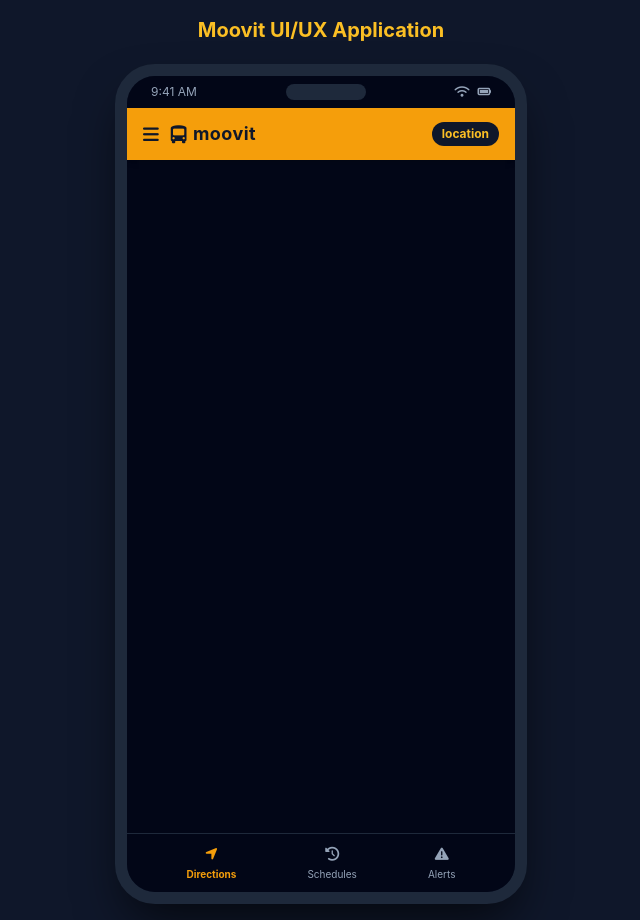
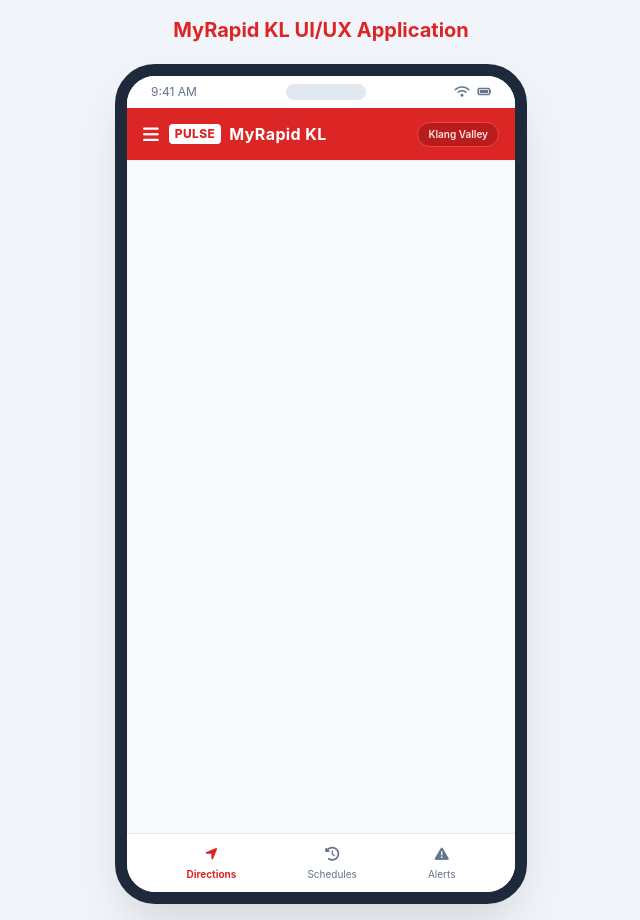
Before and after one commit to ImaniIshak/Moovit_Application, a plain HTML site: page index.html in a window 1280 px wide. Shown: the whole page, without its empty margins (319-959 px from the left). Drawn offline with nearby package versions, Linux system fonts and the light colour scheme.

Commit message:
updated theme color

```diff
--- a/css/style.css
+++ b/css/style.css
@@ -1,25 +1,173 @@
-body {
-    font-family: -apple-system, BlinkMacSystemFont, "Segoe UI", Roboto, Helvetica, Arial, sans-serif;
-    background-color: #0f172a;
-    color: #f8fafc;
+
+/* =========================================
+   1. THEME COLOURS
+   Tukar warna di sini sahaja
+   ========================================= */
+
+
+:root {
+    /* Main colours */
+    --primary: #dc2626;
+    --primary-hover: #d97706;
+    --primary-text: #ffffff;
+
+    /* Background colours - LIGHT MODE */
+    --page-bg: #f1f5f9;
+    --phone-bg: #ffffff;
+    --header-bg: #dc2626;
+    --content-bg: #f8fafc;
+    --status-bg: #ffffff;
+    --bottom-nav-bg: #ffffff;
+    --notch-bg: #e2e8f0;
+
+    /* Text colours */
+    --text-main: #1e293b;
+    --text-muted: #64748b;
+    --text-on-primary: #1e293b;
+
+    /* Border and frame */
+    --border-color: #e2e8f0;
+    --frame-border: #1e293b;
+
+    /* Phone shadow */
+    --phone-shadow: 0 25px 50px -12px rgba(0, 0, 0, 0.15);
 }
 
-/* Phone frame styling when viewed on desktop/laptop */
+
+
+/* =========================================
+   2. GENERAL PAGE
+   ========================================= */
+
+body {
+    font-family: -apple-system, BlinkMacSystemFont, "Segoe UI",
+        Roboto, Helvetica, Arial, sans-serif;
+}
+
+.app-body {
+    background-color: var(--page-bg);
+    color: var(--text-main);
+}
+
+.desktop-title {
+    color: var(--primary);
+}
+
+.desktop-subtitle {
+    color: var(--text-muted);
+}
+
+
+/* =========================================
+   3. PHONE FRAME
+   ========================================= */
+
+.phone-frame {
+    background-color: var(--phone-bg);
+    color: var(--text-main);
+}
+
 @media (min-width: 640px) {
     .phone-frame {
         max-width: 412px;
         height: 840px;
         border-radius: 40px;
-        box-shadow: 0 25px 50px -12px rgba(0, 0, 0, 0.7);
-        border: 12px solid #1e293b;
+        box-shadow: var(--phone-shadow);
+        border: 12px solid var(--frame-border);
     }
 }
 
-/* Custom scrollbar hiding utility */
+
+/* =========================================
+   4. PHONE STATUS BAR
+   ========================================= */
+
+.status-bar {
+    background-color: var(--status-bg);
+    color: var(--text-muted);
+}
+
+.speaker-notch {
+    background-color: var(--notch-bg);
+}
+
+
+/* =========================================
+   5. APP HEADER
+   ========================================= */
+
+.app-header {
+    background-color: var(--header-bg);
+    color: var(--text-on-primary);
+}
+
+.location-badge {
+    background-color: var(--phone-bg);
+    color: var(--primary);
+}
+
+
+/* =========================================
+   6. MAIN CONTENT
+   ========================================= */
+
+.content-area {
+    background-color: var(--content-bg);
+    color: var(--text-main);
+}
+
+
+/* =========================================
+   7. BOTTOM NAVIGATION
+   ========================================= */
+
+.bottom-nav {
+    background-color: var(--bottom-nav-bg);
+    border-color: var(--border-color);
+    color: var(--text-muted);
+}
+
+.nav-item {
+    color: var(--text-muted);
+    transition: color 0.2s ease;
+}
+
+.nav-item:hover {
+    color: var(--text-main);
+}
+
+.nav-active {
+    color: var(--primary);
+}
+
+
+/* =========================================
+   8. SCROLLBAR
+   ========================================= */
+
 .hide-scrollbar::-webkit-scrollbar {
     display: none;
 }
+
 .hide-scrollbar {
     -ms-overflow-style: none;
     scrollbar-width: none;
 }
+
+/* MyRapid KL Header */
+
+.rapid-header {
+    background-color: #dc2626;
+    color: #ffffff;
+}
+
+.rapid-logo {
+    background-color: #ffffff;
+    color: #dc2626;
+}
+
+.rapid-location {
+    background-color: #b91c1c;
+    color: #fee2e2;
+    border-color: #ef4444;
+}
--- a/index.html
+++ b/index.html
@@ -1,77 +1,100 @@
+
 <!DOCTYPE html>
 <html lang="en">
 <head>
     <meta charset="UTF-8">
     <meta name="viewport" content="width=device-width, initial-scale=1.0">
-    <title>Phone Frame Template</title>
-    <!-- Tailwind CSS for Layout & Styling -->
+
+    <title>Moovit UI/UX Application</title>
+
+    <!-- Tailwind CSS -->
     <script src="https://cdn.tailwindcss.com"></script>
-    <!-- Font Awesome for Icons -->
-    <link rel="stylesheet" href="https://cdnjs.cloudflare.com/ajax/libs/font-awesome/6.4.0/css/all.min.css">
-    <!-- Custom External Stylesheet -->
+
+    <!-- Font Awesome -->
+    <link rel="stylesheet"
+          href="https://cdnjs.cloudflare.com/ajax/libs/font-awesome/6.4.0/css/all.min.css">
+
+    <!-- Custom CSS -->
     <link rel="stylesheet" href="css/style.css">
 </head>
 
-<body class="flex flex-col items-center justify-center min-h-screen p-0 sm:p-4">
+<body class="app-body flex flex-col items-center justify-center min-h-screen p-0 sm:p-4">
 
-    <!-- Desktop Title / Info Header -->
+    <!-- Desktop Title -->
     <div class="hidden sm:block text-center max-w-lg mb-4">
-        <h1 class="text-xl font-bold text-amber-400 mb-1">Moovit UI/UX Application</h1>
-        <p class="text-slate-400 text-xs"></p>
+        <h1 class="desktop-title text-xl font-bold mb-1">
+            MyRapid KL UI/UX Application
+        </h1>
+        <p class="desktop-subtitle text-xs"></p>
     </div>
 
-    <!-- MAIN PHONE FRAME SIMULATOR -->
-    <div class="phone-frame w-full h-screen sm:h-[840px] bg-slate-900 flex flex-col relative overflow-hidden text-slate-100">
+    <!-- Main Phone Frame -->
+    <div class="phone-frame w-full h-screen sm:h-[840px] flex flex-col relative overflow-hidden">
 
-        <!-- 1. PHONE STATUS BAR (TOP BAR) -->
-        <div class="w-full bg-slate-950 px-6 py-2 flex justify-between items-center text-xs text-slate-400 z-50 flex-shrink-0">
+        <!-- Phone Status Bar -->
+        <div class="status-bar w-full px-6 py-2 flex justify-between items-center text-xs flex-shrink-0">
             <span>9:41 AM</span>
-            <!-- Speaker Notch / Island -->
-            <div class="w-20 h-4 bg-slate-800 rounded-full mx-auto hidden sm:block"></div>
+
+            <div class="speaker-notch w-20 h-4 rounded-full mx-auto hidden sm:block"></div>
+
             <div class="flex gap-2 items-center">
                 <i class="fa-solid fa-wifi"></i>
                 <i class="fa-solid fa-battery-full"></i>
             </div>
         </div>
 
-        <!-- 2. APP HEADER BAR (FIXED TOP) -->
-        <div class="bg-amber-500 text-slate-900 px-4 py-3 flex items-center justify-between shadow-md z-40 flex-shrink-0">
-            <div class="flex items-center gap-3">
+
+        <!-- MyRapid KL App Header -->
+        <div class="rapid-header px-4 py-3 flex items-center justify-between shadow-sm z-40 flex-shrink-0">
+
+            <div class="flex items-center gap-2.5">
                 <i class="fa-solid fa-bars text-lg cursor-pointer"></i>
-                <div class="font-bold text-lg tracking-wide flex items-center gap-1.5">
-                    <i class="fa-solid fa-bus-simple"></i> moovit
+
+                <div class="font-bold text-base tracking-wide flex items-center gap-2">
+                    <span class="rapid-logo px-1.5 py-0.5 rounded font-extrabold text-xs">
+                        PULSE
+                    </span>
+
+                    <span>MyRapid KL</span>
                 </div>
             </div>
-            <span class="bg-slate-900 text-amber-400 text-xs px-2.5 py-1 rounded-full font-bold">location</span>
-        </div>
 
-        <!-- 3. SCROLLABLE CONTENT CANVAS (YOUR CUSTOM UI GOES HERE) -->
-        <div class="flex-1 overflow-y-auto hide-scrollbar relative bg-slate-950 p-4 flex flex-col gap-4">
-
-            <!-- PLACEHOLDER BOX (Replace this entire block with your app content) -->
-
+            <span class="rapid-location text-[10px] px-2.5 py-1 rounded-full font-semibold border">
+                Klang Valley
+            </span>
 
         </div>
 
-        <!-- 4. APP NAVIGATION BAR (FIXED BOTTOM) -->
-        <div class="bg-slate-950 border-t border-slate-800 px-6 py-2.5 flex justify-around items-center text-slate-400 text-xs flex-shrink-0 z-40">
-            <div class="flex flex-col items-center text-amber-500 font-bold cursor-pointer">
+
+        <!-- Scrollable Content -->
+        <div class="content-area flex-1 overflow-y-auto hide-scrollbar relative p-4 flex flex-col gap-4">
+
+            <!-- Add your app content here -->
+
+        </div>
+
+        <!-- Bottom Navigation -->
+        <div class="bottom-nav border-t px-6 py-2.5 flex justify-around items-center text-xs flex-shrink-0 z-40">
+
+            <div class="nav-item nav-active flex flex-col items-center font-bold cursor-pointer">
                 <i class="fa-solid fa-location-arrow text-sm mb-0.5"></i>
                 <span class="text-[10px]">Directions</span>
             </div>
-            <div class="flex flex-col items-center hover:text-slate-200 cursor-pointer">
+
+            <div class="nav-item flex flex-col items-center cursor-pointer">
                 <i class="fa-solid fa-clock-rotate-left text-sm mb-0.5"></i>
                 <span class="text-[10px]">Schedules</span>
             </div>
-            <div class="flex flex-col items-center hover:text-slate-200 cursor-pointer">
+
+            <div class="nav-item flex flex-col items-center cursor-pointer">
                 <i class="fa-solid fa-triangle-exclamation text-sm mb-0.5"></i>
                 <span class="text-[10px]">Alerts</span>
             </div>
+
         </div>
-
     </div>
 
-    <!-- Custom External Script -->
+    <!-- Custom JavaScript -->
     <script src="script.js"></script>
 </body>
 </html>
```
